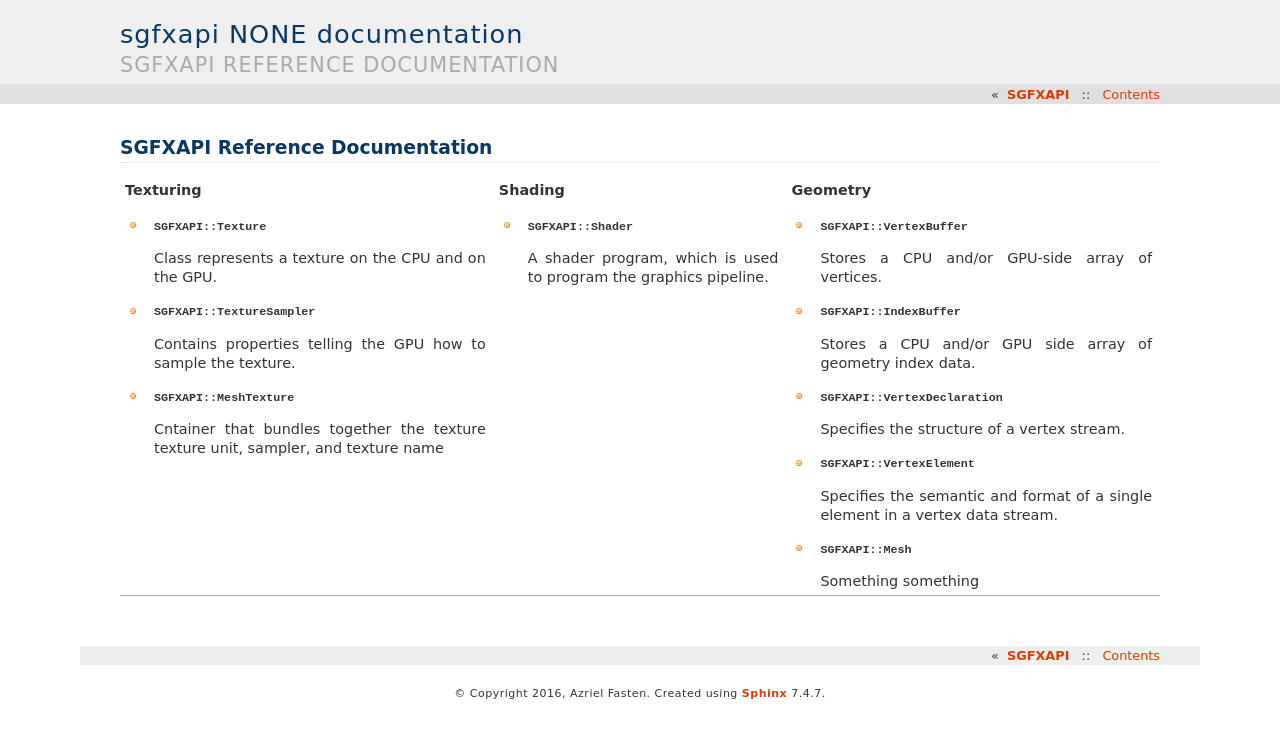
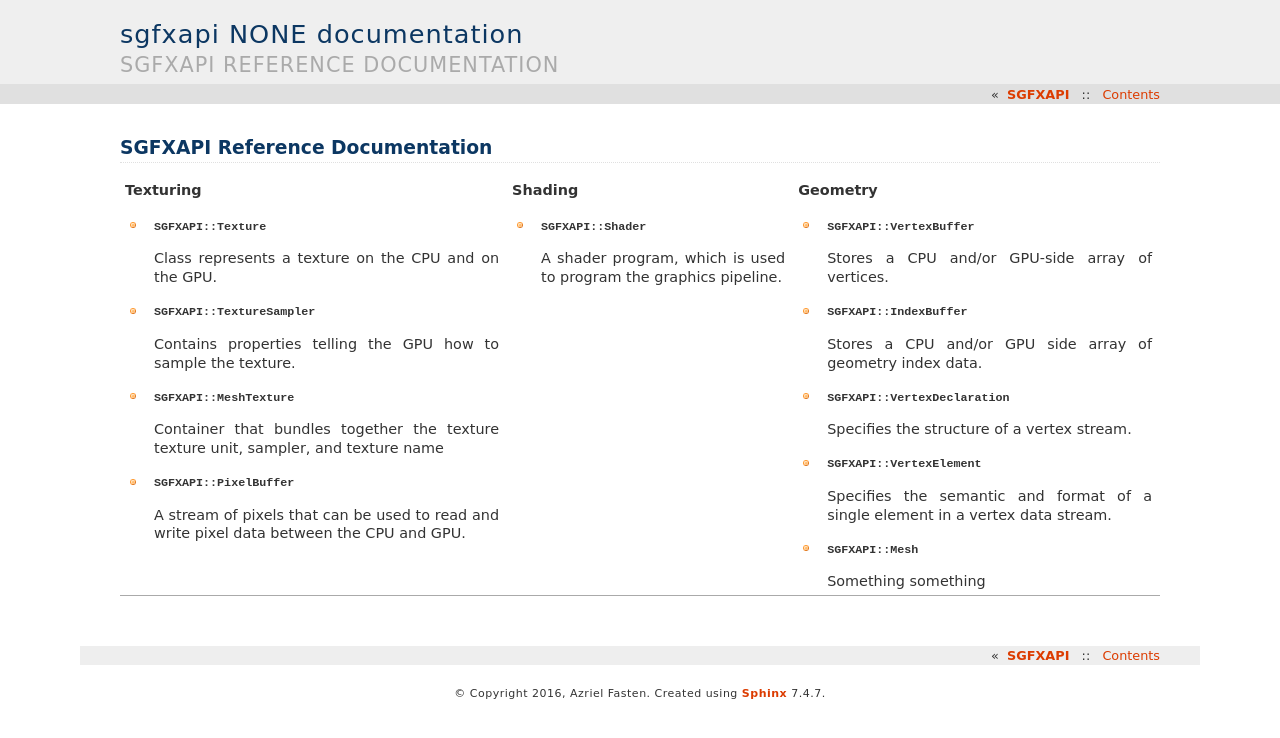
Before and after one commit to realazthat/sgfxapi, a Sphinx documentation site: the page built from docs/source/reference.rst, in a window 1280 px wide. Shown: the top 738 px of the page. Built offline with Sphinx 7.4.7, drawn with Linux system fonts in a browser that asks for light colours.

Commit message:
Added Mesh, MeshTexture, PixelBuffer, ShaderProgram doc pages

```diff
--- /dev/null
+++ b/docs/source/Mesh.rst
@@ -0,0 +1,6 @@
+
+
+
+.. doxygenclass:: SGFXAPI::Mesh
+   :project: sgfxapi
+   :members:
--- /dev/null
+++ b/docs/source/MeshTexture.rst
@@ -0,0 +1,6 @@
+
+
+
+.. doxygenstruct:: SGFXAPI::MeshTexture
+   :project: sgfxapi
+   :members:
--- /dev/null
+++ b/docs/source/PixelBuffer.rst
@@ -0,0 +1,6 @@
+
+
+
+.. doxygenclass:: SGFXAPI::PixelBuffer
+   :project: sgfxapi
+   :members:
--- /dev/null
+++ b/docs/source/ShaderProgram.rst
@@ -0,0 +1,6 @@
+
+
+
+.. doxygenclass:: SGFXAPI::ShaderProgram
+   :project: sgfxapi
+   :members:
--- a/docs/source/reference.rst
+++ b/docs/source/reference.rst
@@ -29,15 +29,15 @@
 |                                                  |                                                  |* :cpp:class:`SGFXAPI::VertexDeclaration`         |
 |                                                  |                                                  |                                                  |
 |                                                  |                                                  |  Specifies the structure of a vertex stream.     |
-|  Cntainer that bundles together the texture      |                                                  |                                                  |
+|  Container that bundles together the texture     |                                                  |                                                  |
 |  texture unit, sampler, and texture name         |                                                  |                                                  |
 |                                                  |                                                  |                                                  |
-|                                                  |                                                  |                                                  |
+|* :cpp:class:`SGFXAPI::PixelBuffer`               |                                                  |                                                  |
 |                                                  |                                                  |* :cpp:class:`SGFXAPI::VertexElement`             |
 |                                                  |                                                  |                                                  |
 |                                                  |                                                  |  Specifies the semantic and format of a single   |
-|                                                  |                                                  |  element in a vertex data stream.                |
-|                                                  |                                                  |                                                  |
+|  A stream of pixels that can be used to read and |                                                  |  element in a vertex data stream.                |
+|  write pixel data between the CPU and GPU.       |                                                  |                                                  |
 |                                                  |                                                  |                                                  |
 |                                                  |                                                  |                                                  |
 |                                                  |                                                  |* :cpp:class:`SGFXAPI::Mesh`                      |
```
